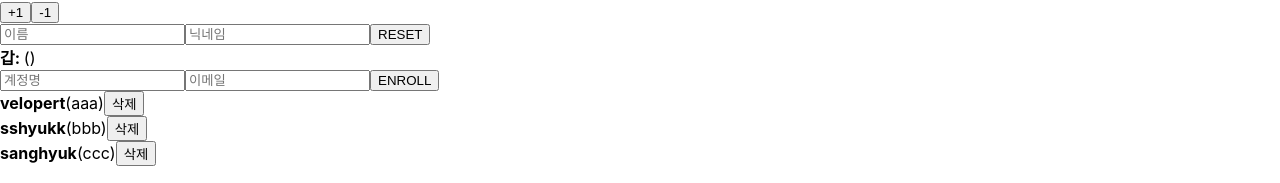
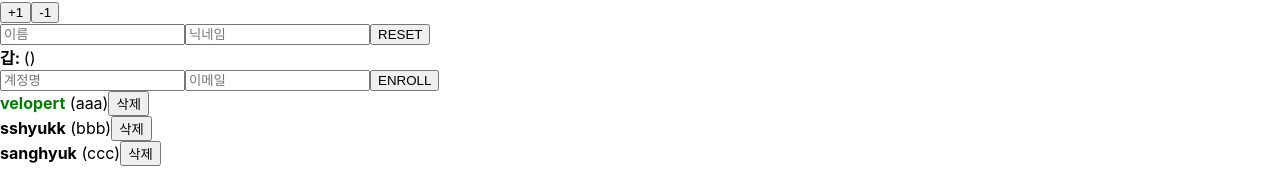
Before and after one commit to sshyukk/React, a React (Create React App) app in the folder VLPT/begin-react/: page / in a window 1280 px wide. Shown: the part 362-545 px from the top of the page. Built offline with nearby package versions, Linux system fonts and the light colour scheme.

Commit message:
useRef - 배열에 항목 수정

```diff
--- a/VLPT/begin-react/src/App.js
+++ b/VLPT/begin-react/src/App.js
@@ -33,17 +33,20 @@
     {
         id: 1,
         username: 'velopert',
-        email: 'aaa'
+        email: 'aaa',
+        active: true
     },
     {
         id: 2,
         username: 'sshyukk',
-        email: 'bbb'
+        email: 'bbb',
+        active: false
     },
     {
         id: 3,
         username: 'sanghyuk',
-        email: 'ccc'
+        email: 'ccc',
+        active: false
     },
   ])
   const nextId = useRef(4)
@@ -62,6 +65,13 @@
   }
   const onRemove = id => {
     setUsers(users.filter(user => user.id !== id))
+  }
+  const onToggle = id => {
+    setUsers(
+      users.map(user =>
+        user.id === id ? { ...user, active: !user.active } : user
+      )
+    )
   }
   return (
     <div>
@@ -89,7 +99,7 @@
           onChange={onChange}
           onCreate={onCreate}
         />
-        <UserList users={users} onRemove={onRemove} />
+        <UserList users={users} onRemove={onRemove} onToggle={onToggle} />
       </div>
     </div>
   )
--- a/VLPT/begin-react/src/UserList.js
+++ b/VLPT/begin-react/src/UserList.js
@@ -1,21 +1,30 @@
 import React from 'react'
 
-function User({ user, onRemove }) {
+function User({ user, onRemove, onToggle }) {
     return (
         <div>
-            <b>{user.username}</b>
+            <b
+                style={{
+                    cursor: 'pointer',
+                    color: user.active ? 'green' : 'black'
+                }}
+                onClick={() => onToggle(user.id)}
+            >
+                    {user.username}
+            </b>
+            &nbsp;
             <span>({user.email})</span>
             <button onClick={() => onRemove(user.id)}>삭제</button>
         </div>
     )
 }
 
-function UserList({ users, onRemove }) {
+function UserList({ users, onRemove, onToggle }) {
 
     return (
         <div>
             {users.map(user => (
-                <User user={user} key={user.id} onRemove={onRemove} />
+                <User user={user} key={user.id} onRemove={onRemove} onToggle={onToggle} />
             ))}
         </div>
     )
```
